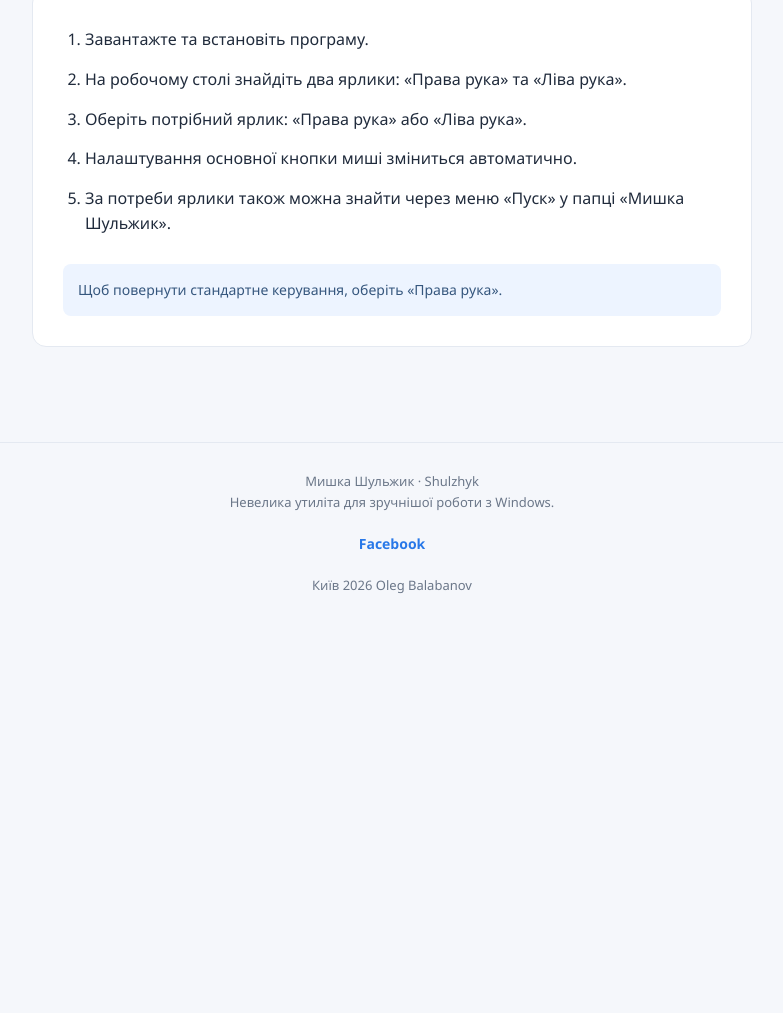
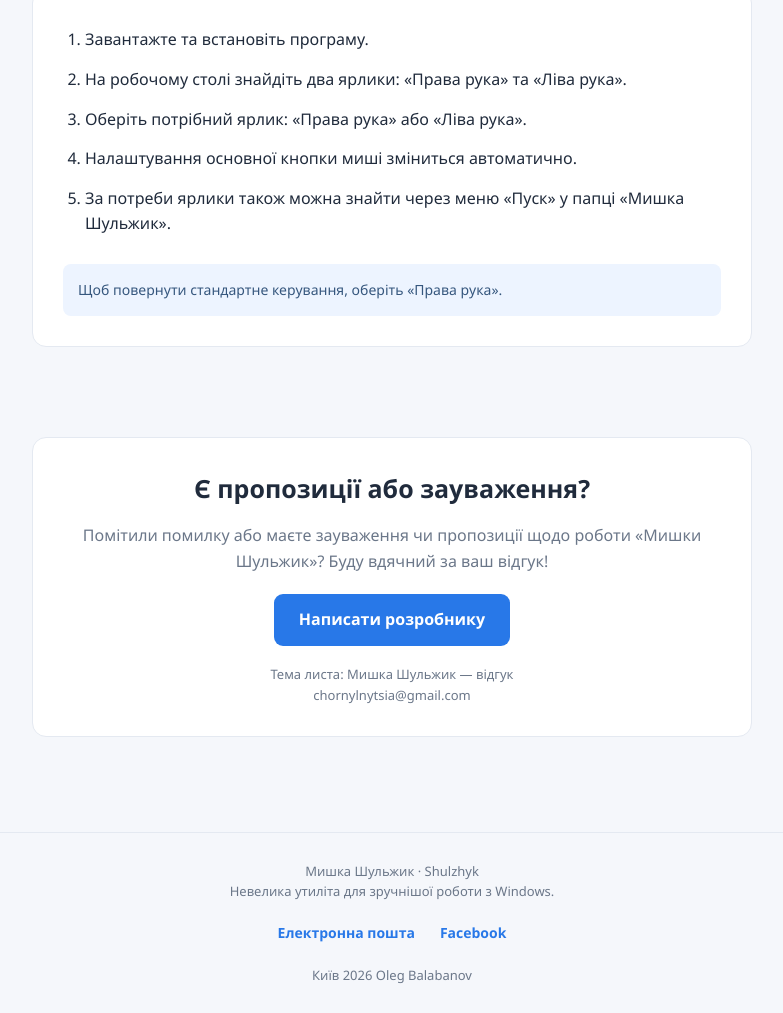
Before and after one commit to shulzhykmouse/shulzhykmouse.github.io, a plain HTML site: page index.html in a window 1280 px wide. Shown: the part 1177-2190 px from the top of the page, without its empty margins (248-1031 px from the left). Before the commit the page ends 1801 px from the top, so only its background shows below. Drawn offline with Linux system fonts and the light colour scheme.

Commit message:
Add files via upload

```diff
--- a/index.html
+++ b/index.html
@@ -341,6 +341,36 @@
         </div>
     </section>
 
+	<section>
+	    <div class="container">
+	        <div class="instructions" style="text-align: center;">
+
+	            <h2 style="font-size: 25px; margin-bottom: 15px;">
+	                Є пропозиції або зауваження?
+	            </h2>
+
+	            <p style="color: var(--muted); margin-bottom: 20px;">
+	                Помітили помилку або маєте зауваження чи пропозиції
+	                щодо роботи «Мишки Шульжик»?
+	                Буду вдячний за ваш відгук!
+	            </p>
+
+	            <a class="button primary"
+	               href="mailto:chornylnytsia@gmail.com?subject=Мишка%20Шульжик%20—%20відгук">
+	                Написати розробнику
+	            </a>
+
+	            <p class="version">
+	                Тема листа: Мишка Шульжик — відгук<br>
+	                <a href="mailto:chornylnytsia@gmail.com">
+	                    chornylnytsia@gmail.com
+	                </a>
+	            </p>
+
+	        </div>
+	    </div>
+	</section>
+
 </main>
 
 <footer>
@@ -351,11 +381,11 @@
 	<div style="display: flex; justify-content: center; gap: 25px;
         	    flex-wrap: wrap; margin: 20px 0;">
 
-	    <!--<a href="mailto:YOUR_EMAIL@gmail.com"
+	    <a href="mailto:chornylnytsia@gmail.com"
        		style="color: #2878e8; font-weight: 600; font-size: 14px;">
         	Електронна пошта
     	    </a>
-		-->
+
 	    <a href="https://www.facebook.com/helgi.balabanov"
        		target="_blank"
        		style="color: #2878e8; font-weight: 600; font-size: 14px;">
```
